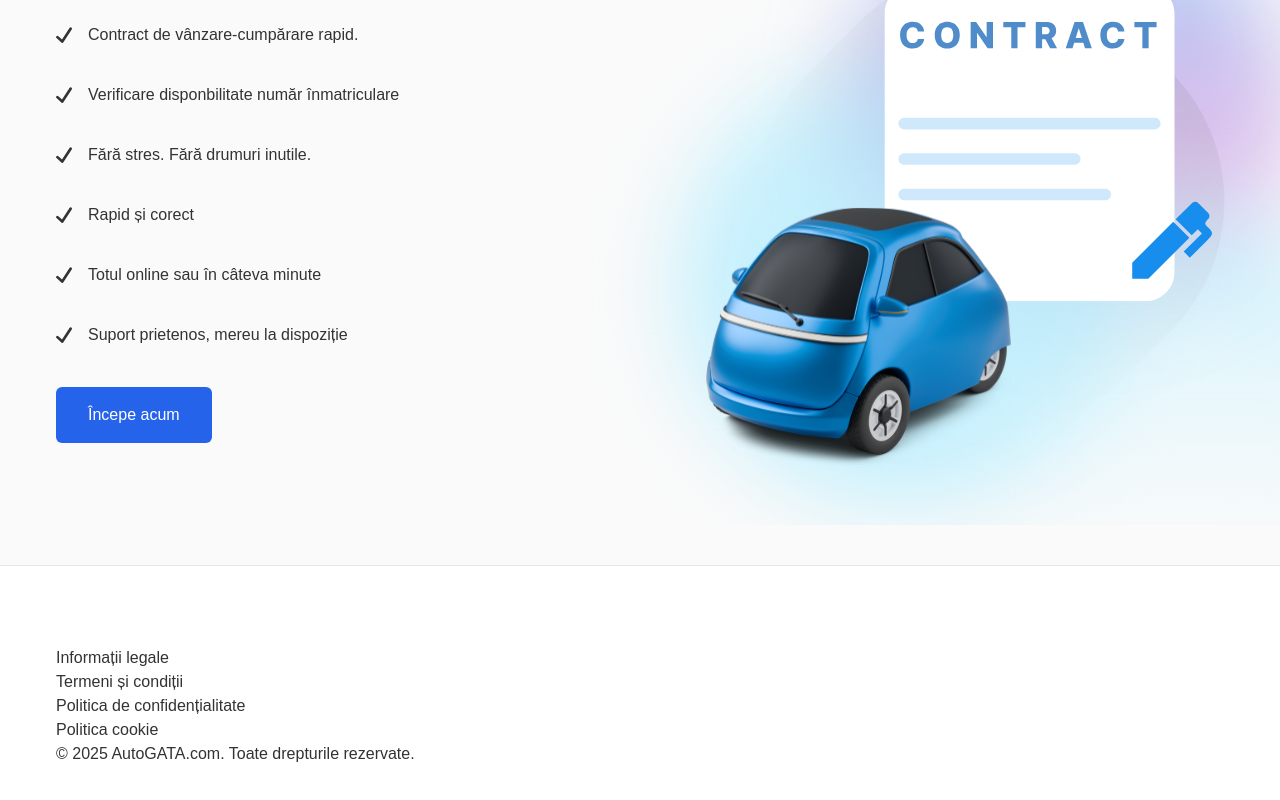
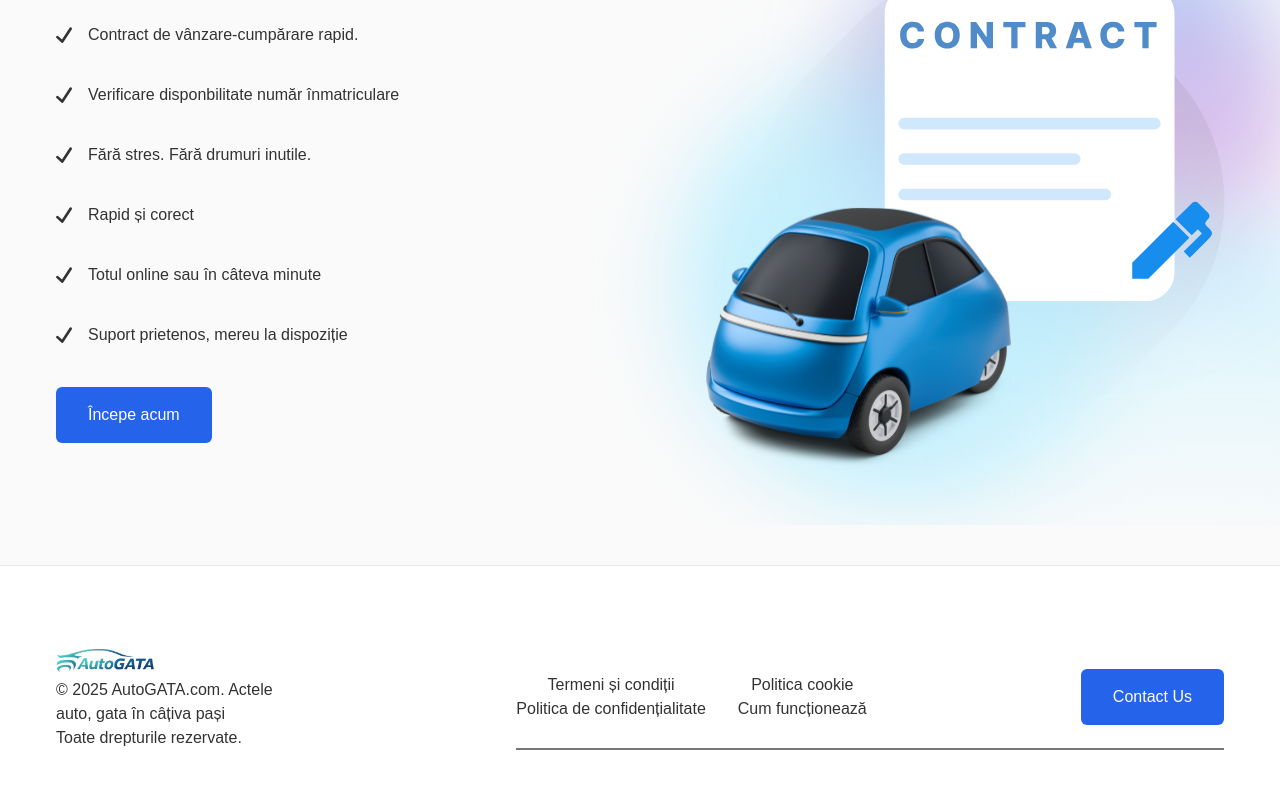
Before and after one commit to valentinciolofan/autogata, a Next.js app: page / in a window 1280 px wide. Shown: the part 316-1116 px from the top of the page. Built offline with nearby package versions, Linux system fonts and the light colour scheme.

Commit message:
Layout structure and some style to footer component

```diff
--- a/src/app/components/Button.tsx
+++ b/src/app/components/Button.tsx
@@ -53,13 +53,12 @@ export default function Button({ type = "button", label, variant = "primary", di
     );
 
     if (href) {
-        return <Link className="btn-primary" href={href}>
+        return <Link className={`btn-primary ${className}`} href={href}>
             {label}
         </Link>
     }
 
     return (
-        // !processing ? (
         <button
             type={type}
             className={`${variantClass} ${className}`}
--- a/src/app/components/Footer.tsx
+++ b/src/app/components/Footer.tsx
@@ -1,20 +1,46 @@
 "use client"
 
+import Image from 'next/image'
 import Link from 'next/link';
+import Button from './Button';
 
 const Footer = () => {
 
     return (
-        <footer className="bg-white px-5 md:px-8 lg:px-14 py-20 border-t border-t-custom">
-            <div className="">
-                <h3>Informații legale</h3>
+        <footer className="flex flex-col gap-8 md:flex-row md:gap-56 justify-center items-center bg-white px-5 md:px-8 lg:px-14 py-20 border-t border-t-custom">
+            <div className="text-center md:text-left">
+                <Link href="/">
+                    <Image
+                        className="mx-auto md:mx-0"
+                        src="/logo.png"
+                        alt="AutoGATA logo"
+                        width={100}
+                        height={100}
+                    />
+                </Link>
+                <p>© 2025 AutoGATA.com. Actele auto, gata în câțiva pași</p>
+                <p>Toate drepturile rezervate.</p>
+            </div>
 
-                <div><Link href="/">Termeni și condiții</Link></div>
-                <div><Link href="/">Politica de confidențialitate</Link></div>
-                <div><Link href="/">Politica cookie</Link></div>
+            <div className="flex flex-col md:flex-row gap-2 md:gap-8 md:items-center self-stretch md:border-b-2 md:border-secondary basis-full">
+
+                <div className="flex flex-col text-center">
+                    <Link href="/">Termeni și condiții</Link>
+                    <Link href="/">Politica de confidențialitate</Link>
+                </div>
+
+                <div className="flex flex-col text-center">
+                    <Link href="/">Politica cookie</Link>
+                    <Link href="/">Cum funcționează</Link>
+                </div>
+
+                <Button
+                    href="https://mail.google.com/mail/?view=cm&fs=1&to=support@autogata.com&su=AutoGATA%20Support&body=Hello%2C%20I%20have%20a%20question..."
+                    label="Contact Us"
+                    className="mx-auto md:ml-auto md:mr-0"
+                />
+
             </div>
-            <p>© 2025 AutoGATA.com. Toate drepturile rezervate.</p>
-
         </footer>
     );
 };
```
